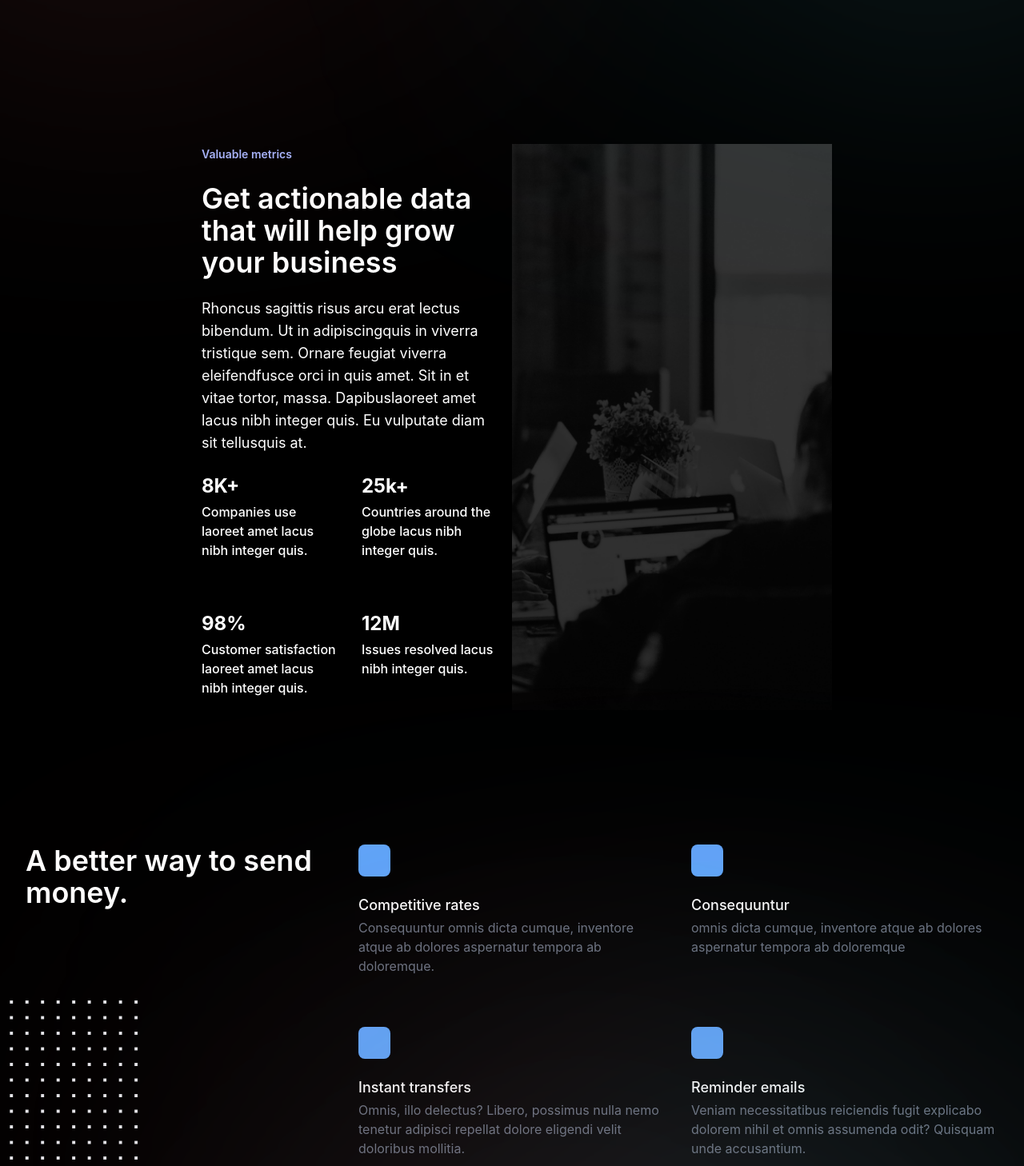
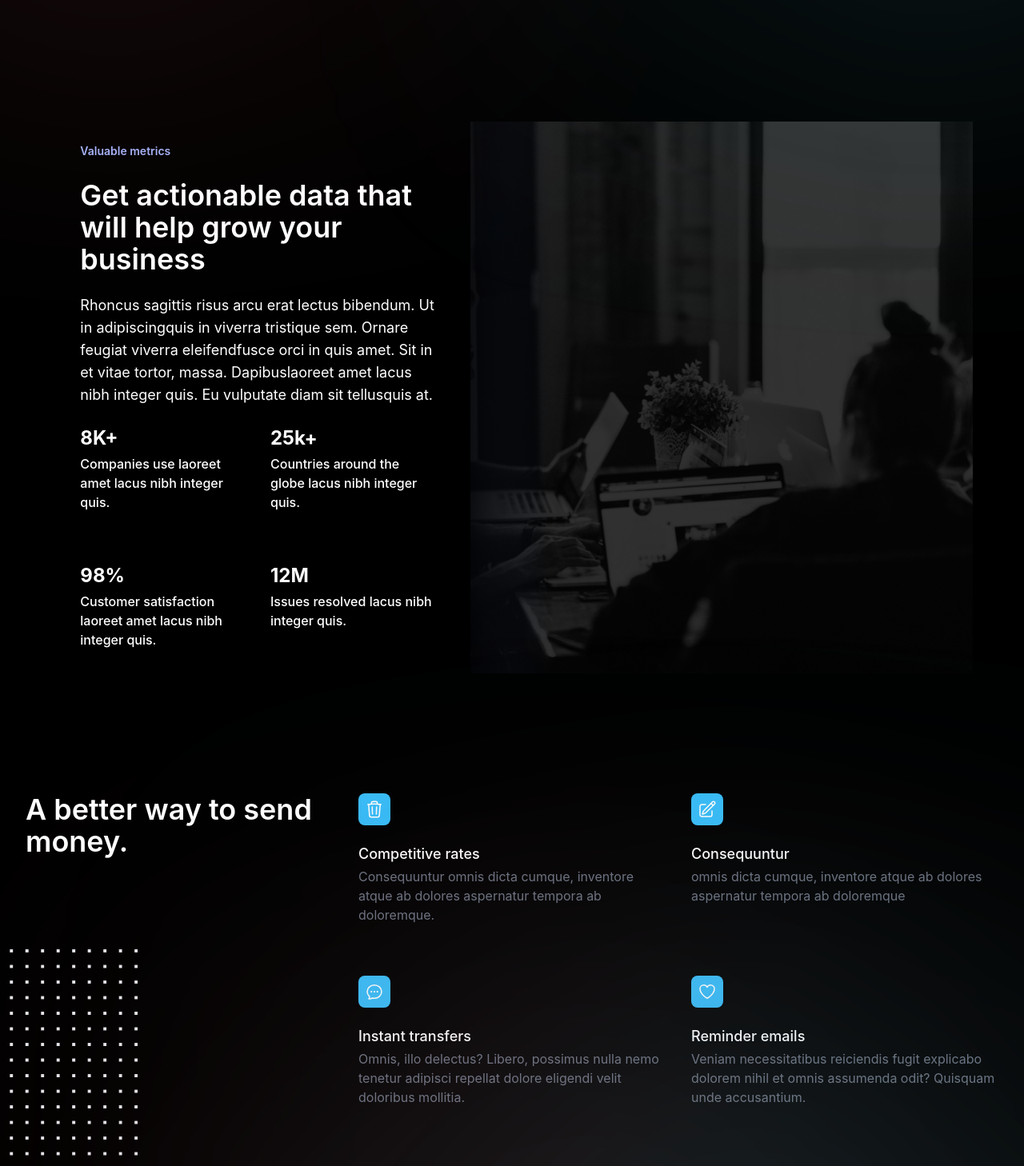
Before and after one commit to mohammadkaif11/templateui, a Next.js app: page / in a window 1280 px wide. Shown: the part 700-2158 px from the top of the page at 80% size. Built offline with nearby package versions, Linux system fonts and the light colour scheme.

Commit message:
fix-stats

```diff
--- a/components/Feature.tsx
+++ b/components/Feature.tsx
@@ -54,10 +54,10 @@ export default function Features({
             {features.map((feature: any) => (
               <div key={feature.name}>
                 <dt className="text-lg font-inter font-medium leading-6 text-white">
-                  <div className="mb-6 flex h-10 w-10 items-center justify-center rounded-lg bg-blue-400">
+                  <div className="mb-6 flex h-10 w-10 items-center justify-center rounded-lg bg-sky-400">
                     {icons.map(
                       (data: any, index: number) =>
-                        data.name === feature.name && (
+                        data.key === feature.key && (
                           <data.icon
                             key={index}
                             className="h-6 w-6 text-white"
--- a/components/Footer.tsx
+++ b/components/Footer.tsx
@@ -42,19 +42,7 @@ const icons = [
         />
       </svg>
     ),
-  },
-  {
-    name: "YouTube",
-    icon: (props: any) => (
-      <svg fill="currentColor" viewBox="0 0 24 24" {...props}>
-        <path
-          fillRule="evenodd"
-          d="M19.812 5.418c.861.23 1.538.907 1.768 1.768C21.998 8.746 22 12 22 12s0 3.255-.418 4.814a2.504 2.504 0 0 1-1.768 1.768c-1.56.419-7.814.419-7.814.419s-6.255 0-7.814-.419a2.505 2.505 0 0 1-1.768-1.768C2 15.255 2 12 2 12s0-3.255.417-4.814a2.507 2.507 0 0 1 1.768-1.768C5.744 5 11.998 5 11.998 5s6.255 0 7.814.418ZM15.194 12 10 15V9l5.194 3Z"
-          clipRule="evenodd"
-        />
-      </svg>
-    ),
-  },
+  }
 ];
 
 export default function Footer({
@@ -66,7 +54,7 @@ export default function Footer({
 }) {
   return (
     <footer className="bg-black">
-      <div className="mx-auto max-w-7xl px-6 py-12 md:flex md:items-center md:justify-between lg:px-8">
+      <div className="mx-auto max-w-7xl px-6 py-12 md:flex md:items-center md:justify-end lg:px-8">
         <div className="flex justify-center space-x-6 md:order-2">
           {navigation.map((item: any, index: number) => (
             <a
@@ -88,11 +76,6 @@ export default function Footer({
             </a>
           ))}
         </div>
-        <div className="mt-8 md:order-1 md:mt-0">
-          <p className="text-center text-xs leading-5 text-gray-500">
-            &copy; 2023 Your {name}, Inc. All rights reserved.
-          </p>
-        </div>
       </div>
     </footer>
   );
--- a/components/Newsletter.tsx
+++ b/components/Newsletter.tsx
@@ -18,12 +18,12 @@ export default function NewsLetter() {
       <div className="mx-auto grid max-w-7xl grid-cols-1 gap-10 px-6 lg:grid-cols-12 lg:gap-8 lg:px-8">
         <div className="max-w-xl tracking-tight text-white lg:col-span-7">
           <h2 className="inline sm:block lg:inline xl:block font-bold text-3xl sm:text-4xl">
-            Want product news and updates?
+            Sign up for our newsletter{" "}
           </h2>{" "}
           <p className="inline sm:block lg:inline xl:block mt-2">
-            Sign up for our newsletter Anim aute id magna aliqua ad ad non
-            deserunt sunt. Qui irure qui Lorem cupidatat commodo. Elit sunt amet
-            fugiat veniam occaecat fugiat..
+            Anim aute id magna aliqua ad ad non deserunt sunt. Qui irure qui
+            Lorem cupidatat commodo. Elit sunt amet fugiat veniam occaecat
+            fugiat.
           </p>
         </div>
         <form className="w-full max-w-md lg:col-span-5 lg:pt-2">
--- a/components/Stats.tsx
+++ b/components/Stats.tsx
@@ -10,16 +10,23 @@ function Stats({
   stats: any;
 }) {
   return (
-    <>
-      <div className="bg-black flex flex-col justify-center p-10 md:flex-row">
-        <div className="p-4 lg:w-2/6 md:w-full">
-          <span className="my-6 text-sm font-inter font-semibold text-indigo-300">Valuable metrics</span>
-          <h1 className="my-6 text-4xl font-inter font-semibold  text-white">{heading}</h1>
-          <p className="my-6 text-lg font-inter font-normal leading-7 text-white ">{description}</p>
+    <div className="bg-black flex flex-col justify-center md:p-3 md:flex-row sm:p-1">
+      <div className="lg:w-5/12 md:w-full p-10">
+        <span className="my-6 text-sm font-inter font-semibold text-indigo-300">
+          Valuable metrics
+        </span>
+        <h1 className="my-6 text-4xl font-inter font-semibold  text-white">
+          {heading}
+        </h1>
+        <p className="my-6 text-lg font-inter font-normal leading-7 text-white ">
+          {description}
+        </p>
         <dl className="col-span-2 grid grid-cols-1 gap-x-8 gap-y-16 sm:grid-cols-2">
           {stats.map((stat: any) => (
             <div key={stat.name}>
-                <dt className="text-2xl font-inter font-bold leading-8 text-white">{stat.name}</dt>
+              <dt className="text-2xl font-inter font-bold leading-8 text-white">
+                {stat.name}
+              </dt>
               <dd className="mt-1 text-base font-inter font-medium leading-6 text-white">
                 {stat.description}
               </dd>
@@ -27,7 +34,7 @@ function Stats({
           ))}
         </dl>{" "}
       </div>
-        <div className="lg:w-2/6 md:w-full mx-1 mt-4">
+      <div className="lg:w-1/2 md:w-full mx-1 mt-4 max-h-[690px]">
         <img
           src="./Imagewithgradient.png"
           alt="Feature"
@@ -35,7 +42,6 @@ function Stats({
         />
       </div>
     </div>
-    </>
   );
 }
 
```
Lines whose indentation alone changed are shown as unchanged.
